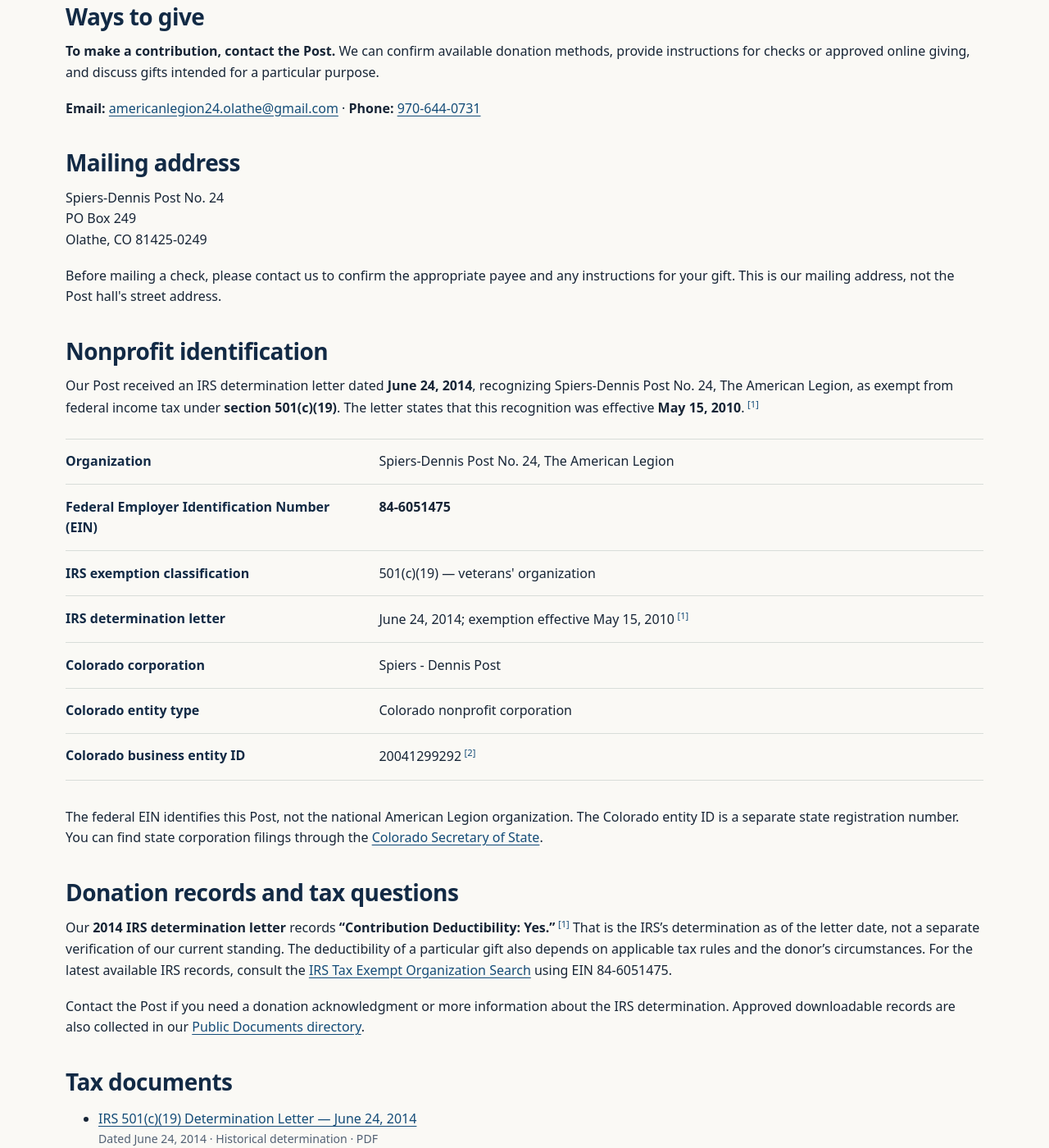
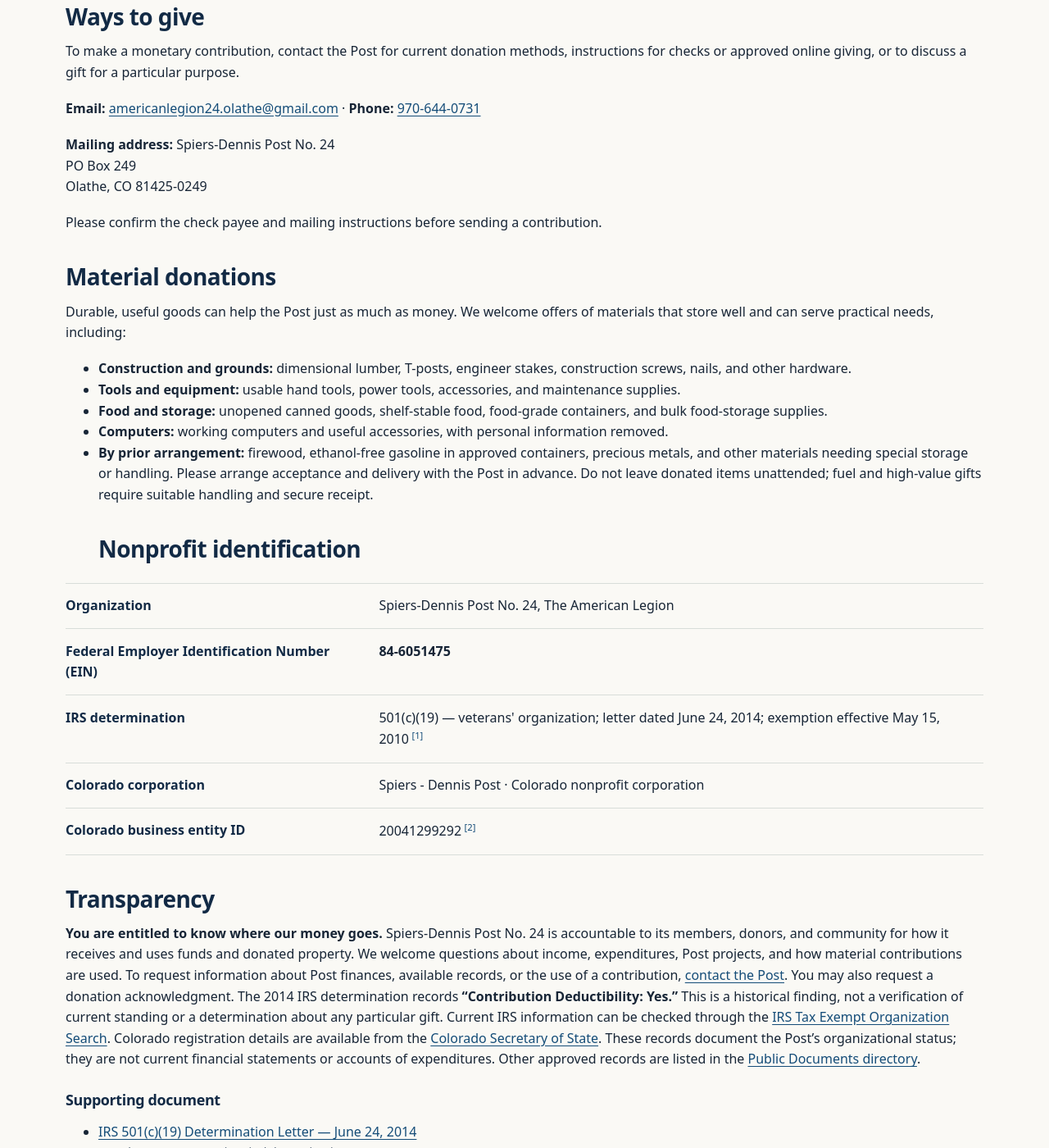
Before and after one commit to SPIERS-DENNIS-POST/spiers-dennis-post.github.io, a Jekyll site: the page built from donate/index.md, in a window 1280 px wide and 1400 px high, scrolled down 304 px. Shown: the whole window at 82% size. Built offline with Jekyll 4.4.1, drawn with Linux system fonts in a browser that asks for light colours; some of the changed text lies outside the part shown.

Commit message:
Restructure donation page around giving, materials and financial accountability

```diff
--- a/_includes/page-documents.html
+++ b/_includes/page-documents.html
@@ -18,7 +18,7 @@
 {% endcapture %}
 {% if document_count > 0 %}
 <section class="page-documents" aria-labelledby="page-documents-heading">
-<h2 id="page-documents-heading">{{ include.heading | default: "Documents" | escape }}</h2>
+{% if include.heading_level == 3 %}<h3 id="page-documents-heading">{{ include.heading | default: "Documents" | escape }}</h3>{% else %}<h2 id="page-documents-heading">{{ include.heading | default: "Documents" | escape }}</h2>{% endif %}
 <ul class="document-list">{{ document_entries }}</ul>
 </section>
 {% endif %}
--- a/donate/index.md
+++ b/donate/index.md
@@ -16,31 +16,33 @@
     public: true
 ---
 # Support Post 24
-Our Post brings veterans together in Olathe, remembers those who served, and maintains a place for fellowship and community. Support from neighbors and friends helps us continue that work.
+Spiers-Dennis Post No. 24 brings veterans together, remembers those who served, and provides a place for fellowship and community. Money, materials, and practical assistance all help sustain that work.
 ## Ways to give
-**To make a contribution, contact the Post.** We can confirm available donation methods, provide instructions for checks or approved online giving, and discuss gifts intended for a particular purpose.
+To make a monetary contribution, contact the Post for current donation methods, instructions for checks or approved online giving, or to discuss a gift for a particular purpose.
 <p><strong>Email:</strong> <a href="mailto:{{ site.data.post.contact.email | escape }}">{{ site.data.post.contact.email | escape }}</a> <span aria-hidden="true">·</span> <strong>Phone:</strong> <a href="tel:+1{{ site.data.post.contact.phone | remove: '-' }}">{{ site.data.post.contact.phone | escape }}</a></p>
-## Mailing address
-<p>Spiers-Dennis Post No. 24<br>PO Box {{ site.data.post.mailing_address.post_office_box | escape }}<br>{{ site.data.post.mailing_address.city | escape }}, {{ site.data.post.mailing_address.region | escape }} {{ site.data.post.mailing_address.postal_code | escape }}</p>
-<p>Before mailing a check, please contact us to confirm the appropriate payee and any instructions for your gift. This is our mailing address, not the Post hall's street address.</p>
+<p><strong>Mailing address:</strong> {{ site.data.post.name | escape }}<br>PO Box {{ site.data.post.mailing_address.post_office_box | escape }}<br>{{ site.data.post.mailing_address.city | escape }}, {{ site.data.post.mailing_address.region | escape }} {{ site.data.post.mailing_address.postal_code | escape }}</p>
+Please confirm the check payee and mailing instructions before sending a contribution.
+## Material donations
+Durable, useful goods can help the Post just as much as money. We welcome offers of materials that store well and can serve practical needs, including:
+- **Construction and grounds:** dimensional lumber, T-posts, engineer stakes, construction screws, nails, and other hardware.
+- **Tools and equipment:** usable hand tools, power tools, accessories, and maintenance supplies.
+- **Food and storage:** unopened canned goods, shelf-stable food, food-grade containers, and bulk food-storage supplies.
+- **Computers:** working computers and useful accessories, with personal information removed.
+- **By prior arrangement:** firewood, ethanol-free gasoline in approved containers, precious metals, and other materials needing special storage or handling.
+Please arrange acceptance and delivery with the Post in advance. Do not leave donated items unattended; fuel and high-value gifts require suitable handling and secure receipt.
 ## Nonprofit identification
-Our Post received an IRS determination letter dated **June 24, 2014**, recognizing Spiers-Dennis Post No. 24, The American Legion, as exempt from federal income tax under **section 501(c)(19)**. The letter states that this recognition was effective **May 15, 2010**.<sup class="reference"><a href="#reference-post24-irs-determination-2014" aria-label="Reference 1">[1]</a></sup>
 <dl class="fact-list">
 <div class="fact-row"><dt>Organization</dt><dd>{{ site.data.post.name | escape }}, The American Legion</dd></div>
 <div class="fact-row"><dt>Federal Employer Identification Number (EIN)</dt><dd><strong>{{ site.data.post.federal_tax.ein | escape }}</strong></dd></div>
-<div class="fact-row"><dt>IRS exemption classification</dt><dd>{{ site.data.post.federal_tax.exemption_section | escape }} — veterans' organization</dd></div>
-<div class="fact-row"><dt>IRS determination letter</dt><dd>June 24, 2014; exemption effective May 15, 2010<sup class="reference"><a href="#reference-post24-irs-determination-2014" aria-label="Reference 1">[1]</a></sup></dd></div>
-<div class="fact-row"><dt>Colorado corporation</dt><dd>{{ site.data.post.corporate_registration.legal_name | escape }}</dd></div>
-<div class="fact-row"><dt>Colorado entity type</dt><dd>{{ site.data.post.corporate_registration.entity_type | escape }}</dd></div>
+<div class="fact-row"><dt>IRS determination</dt><dd>{{ site.data.post.federal_tax.exemption_section | escape }} — veterans' organization; letter dated {{ site.data.post.federal_tax.irs_determination_date | date: "%B %-d, %Y" }}; exemption effective {{ site.data.post.federal_tax.exemption_effective_date | date: "%B %-d, %Y" }}<sup class="reference"><a href="#reference-post24-irs-determination-2014" aria-label="Reference 1">[1]</a></sup></dd></div>
+<div class="fact-row"><dt>Colorado corporation</dt><dd>{{ site.data.post.corporate_registration.legal_name | escape }} · {{ site.data.post.corporate_registration.entity_type | escape }}</dd></div>
 <div class="fact-row"><dt>Colorado business entity ID</dt><dd>{{ site.data.post.corporate_registration.colorado_entity_id | escape }}<sup class="reference"><a href="#reference-colorado-post24-corporate-registration" aria-label="Reference 2">[2]</a></sup></dd></div>
 </dl>
-<p>The federal EIN identifies this Post, not the national American Legion organization. The Colorado entity ID is a separate state registration number. You can find state corporation filings through the <a href="https://www.sos.state.co.us/biz/BusinessEntityCriteriaExt.do?resetTransTyp=Y">Colorado Secretary of State</a>.</p>
-## Donation records and tax questions
-Our **2014 IRS determination letter** records <strong>“Contribution Deductibility: Yes.”</strong><sup class="reference"><a href="#reference-post24-irs-determination-2014" aria-label="Reference 1">[1]</a></sup> That is the IRS's determination as of the letter date, not a separate verification of our current standing. The deductibility of a particular gift also depends on applicable tax rules and the donor's circumstances. For the latest available IRS records, consult the <a href="https://www.irs.gov/charities-non-profits/search-for-tax-exempt-organizations">IRS Tax Exempt Organization Search</a> using EIN {{ site.data.post.federal_tax.ein | escape }}.
-<p>Contact the Post if you need a donation acknowledgment or more information about the IRS determination. Approved downloadable records are also collected in our <a href="{{ '/documents/' | relative_url }}">Public Documents directory</a>.</p>
-{% include page-documents.html heading="Tax documents" %}
 ## Transparency
-We publish documentary support for the Post's nonprofit identification, including the <a href="{{ '/assets/documents/post24-irs-501c19-determination-2014-06-24.pdf' | relative_url }}" type="application/pdf">2014 IRS determination letter (PDF)</a> and the <a href="https://www.sos.state.co.us/biz/BusinessEntityCriteriaExt.do?resetTransTyp=Y">Colorado Secretary of State business registry</a>. Other records approved for public release are collected in our <a href="{{ '/documents/' | relative_url }}">Public Documents directory</a>.
-These dated records are not current financial statements. For questions about how contributions support the Post, or about organizational records available for review, please <a href="{{ '/contact/' | relative_url }}">contact us</a>.
+**You are entitled to know where our money goes.** Spiers-Dennis Post No. 24 is accountable to its members, donors, and community for how it receives and uses funds and donated property. We welcome questions about income, expenditures, Post projects, and how material contributions are used.
+To request information about Post finances, available records, or the use of a contribution, <a href="{{ '/contact/' | relative_url }}">contact the Post</a>. You may also request a donation acknowledgment.
+The 2014 IRS determination records **“Contribution Deductibility: Yes.”** This is a historical finding, not a verification of current standing or a determination about any particular gift. Current IRS information can be checked through the <a href="https://www.irs.gov/charities-non-profits/search-for-tax-exempt-organizations">IRS Tax Exempt Organization Search</a>. Colorado registration details are available from the <a href="https://www.sos.state.co.us/biz/BusinessEntityCriteriaExt.do?resetTransTyp=Y">Colorado Secretary of State</a>.
+These records document the Post's organizational status; they are not current financial statements or accounts of expenditures. Other approved records are listed in the <a href="{{ '/documents/' | relative_url }}">Public Documents directory</a>.
+{% include page-documents.html heading="Supporting document" heading_level=3 %}
 ## Other ways to help
-If you are interested in helping with a Post activity, sharing your time, or discussing a local partnership, <a href="{{ '/contact/' | relative_url }}">get in touch</a>. We can tell you where help is currently needed.
+The Post also welcomes volunteer time, help with activities, and conversations about local partnerships.
```
